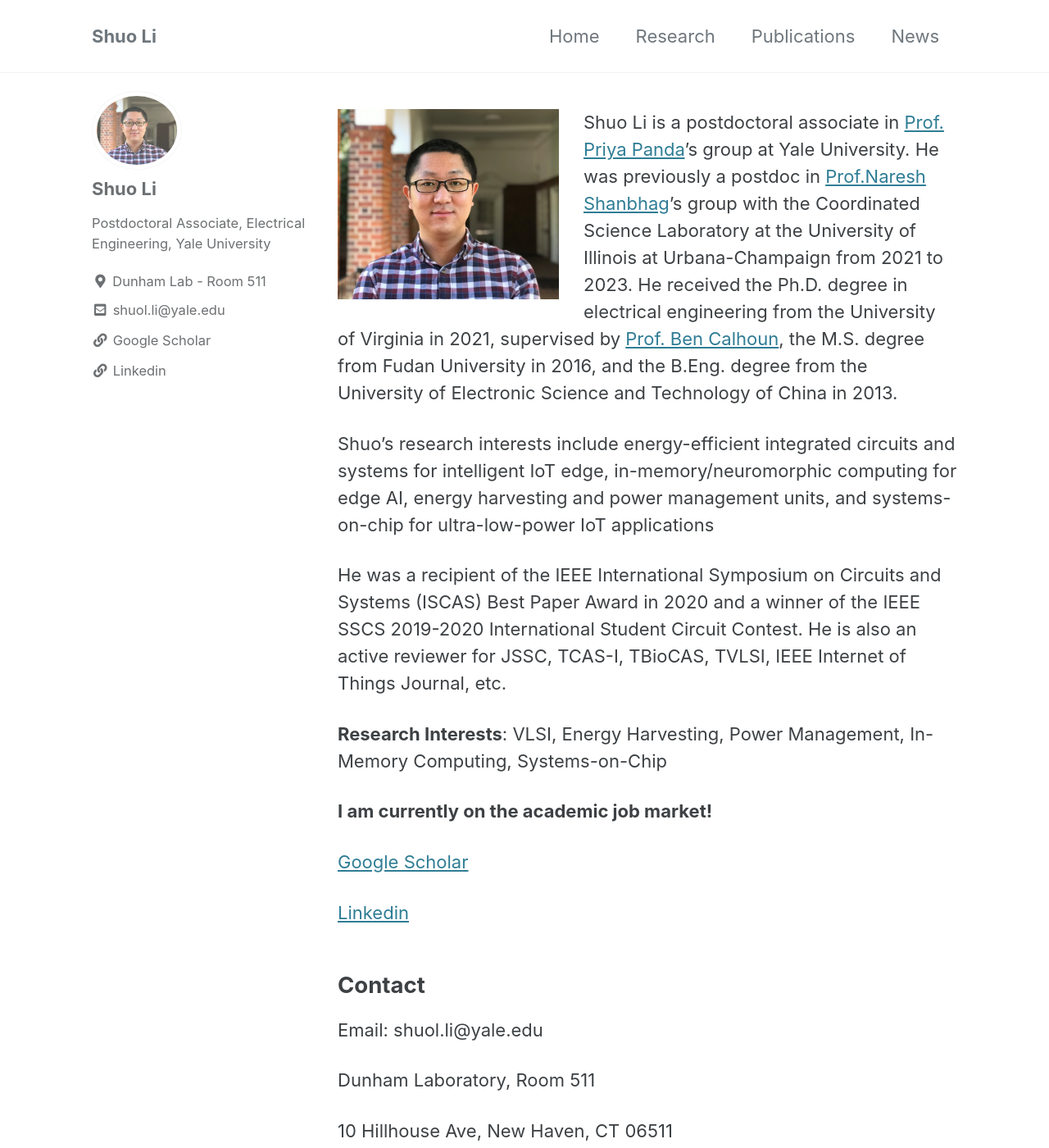
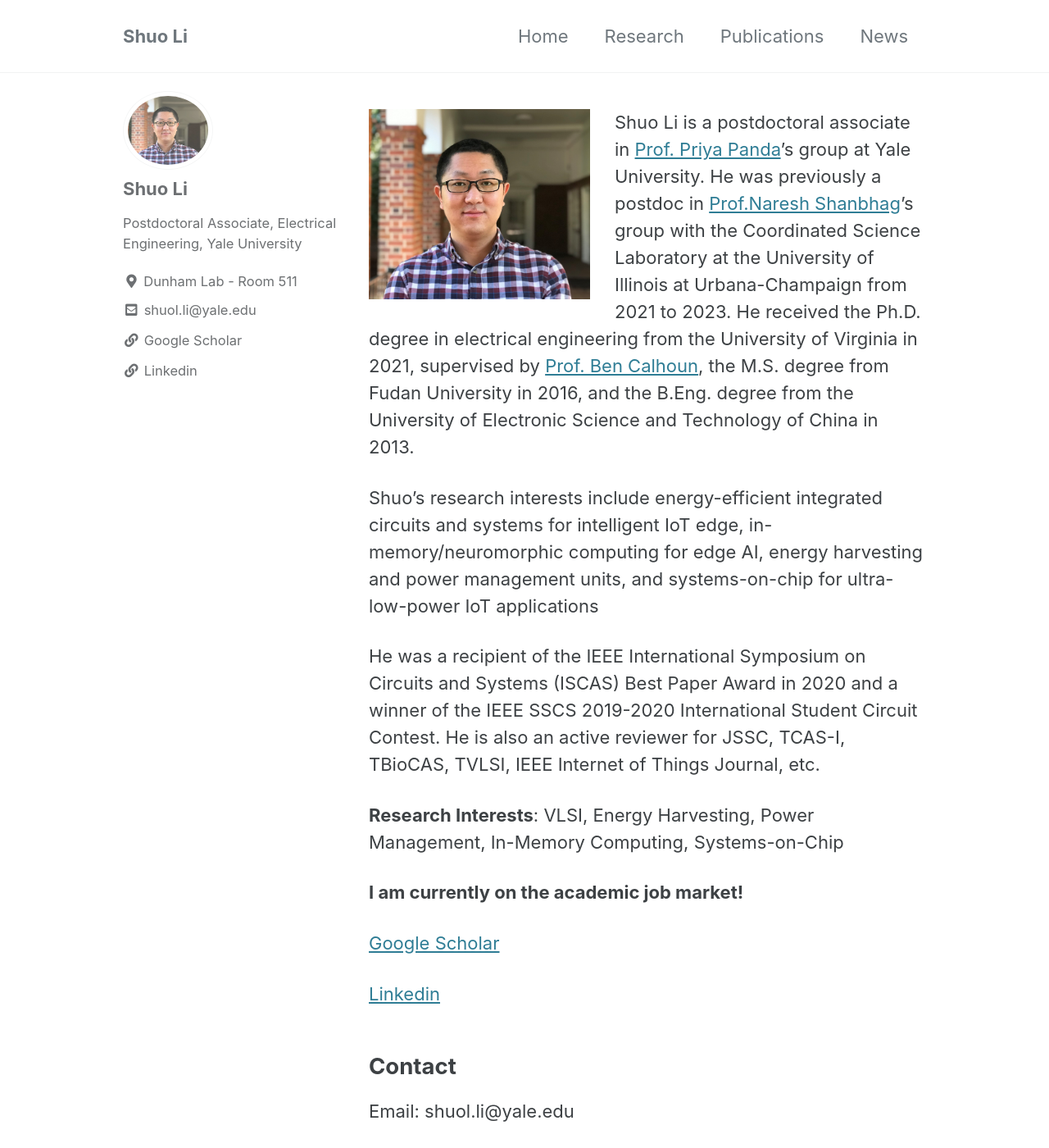
Before and after one commit to shuoli365/shuoli365.github.io, a Jekyll site: the page built from index.md, in a window 1280 px wide and 1400 px high. Shown: the whole window at 82% size. Built offline with Jekyll 4.4.1, drawn with Linux system fonts in a browser that asks for light colours; cached includes are drawn as plain includes.

Commit message:
Update _variables.scss

```diff
--- a/_sass/minimal-mistakes/_variables.scss
+++ b/_sass/minimal-mistakes/_variables.scss
@@ -148,7 +148,7 @@ $small: 600px !default;
 $medium: 768px !default;
 $medium-wide: 900px !default;
 $large: 1024px !default;
-$x-large: 1100px !default;
+$x-large: 1024px !default;
 $max-width: $x-large !default;
 
 /*
```
